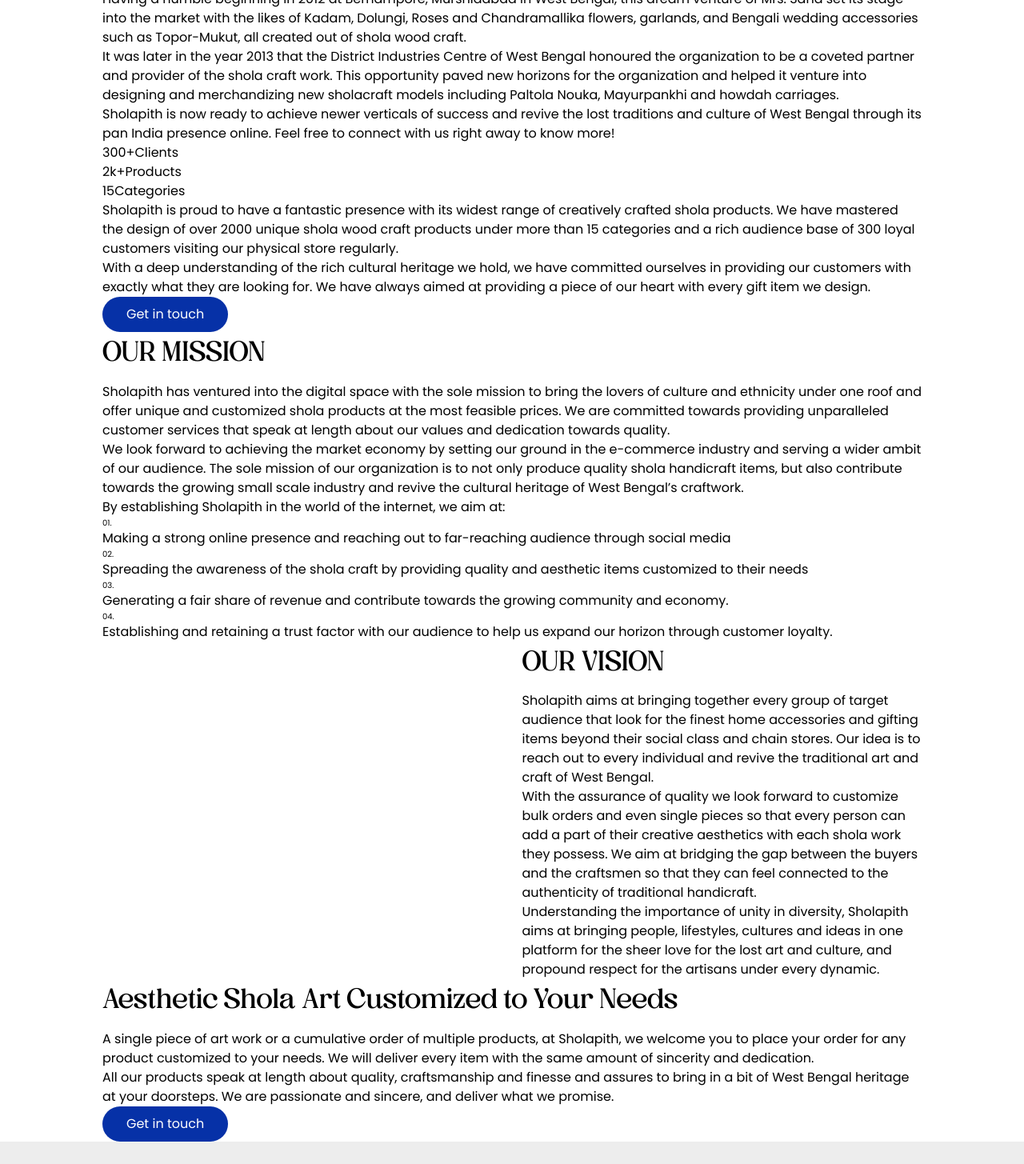
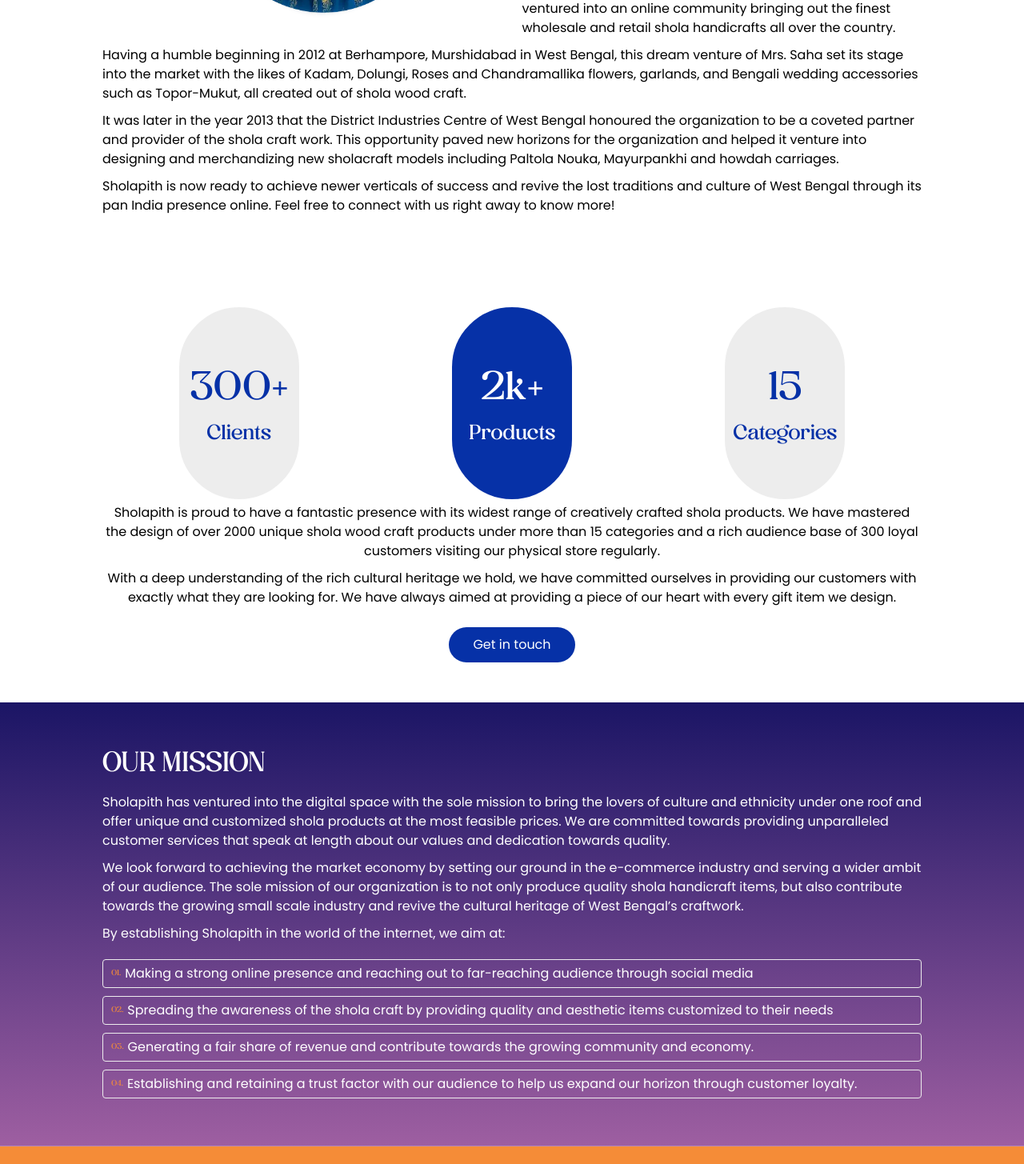
Before and after one commit to Nandita-Saha/sholapith-next, a Next.js app: page /about in a window 1280 px wide. Shown: the part 500-1955 px from the top of the page at 80% size. Built offline with nearby package versions, Linux system fonts and the light colour scheme.

Commit message:
styled about page

```diff
--- /dev/null
+++ b/src/components/ProductSlider/ProductSlider.tsx
@@ -0,0 +1,92 @@
+import React, { useRef, useState } from 'react';
+import Image from 'next/image';
+import Link from 'next/link';
+import { Swiper, SwiperSlide } from 'swiper/react';
+
+import 'swiper/css';
+import 'swiper/css/navigation';
+
+import { Autoplay, Navigation } from 'swiper/modules';
+// import { sliders } from "@/configs/slider-config"
+
+export default function ProductSlider() {
+  return (
+    <div className=''>
+      <Swiper
+        slidesPerView={1}
+        spaceBetween={0}
+        navigation={true}
+        // navigation={{
+        //   prevEl: '.swiper-button-prev',
+        //   nextEl: '.swiper-button-next',
+        // }}
+        loop={true}
+        autoplay={{
+          delay: 2000,
+          disableOnInteraction: false,
+        }}
+        breakpoints={{
+          640: {
+            slidesPerView: 1,
+            spaceBetween: 10,
+          },
+          768: {
+            slidesPerView: 2,
+            spaceBetween: 10,
+          },
+          1024: {
+            slidesPerView: 3,
+            spaceBetween: 0,
+          },
+        }}
+        modules={[Navigation]}
+        className="mySwiper"
+      >
+          <SwiperSlide>
+            <div className="">
+                <Image width="300" height="200" className="" src="/assets/images/home/slider-01.png" alt="" />
+            </div>
+          </SwiperSlide>
+          <SwiperSlide>
+            <div className="">
+                <Image width="300" height="200" className="" src="/assets/images/home/slider-02.png" alt="" />
+            </div>
+          </SwiperSlide>
+          <SwiperSlide>
+            <div className="">
+                <Image width="300" height="200" className="" src="/assets/images/home/slider-03.png" alt="" />
+            </div>
+          </SwiperSlide>
+
+          {/* {sliders.map((slider) => (
+          <SwiperSlide key={slider.id}>
+            <div className=''>
+            <div className="featureBox relative">
+              <Image
+                className="inline-block z-10 h-full w-full"
+                height="500"
+                width="300"
+                src={slider.src}
+                alt={slider.alt}
+                priority={true}
+              />
+            <Link
+              href={slider?.link} target='_blank'
+              className={`hover-box w-full h-full absolute z-50 top-0 left-0 flex items-center justify-center bg-[#000000b5] `}
+            >
+              <p className="proj-name text-center text-white text-2xl w-3/4 mx-auto ">
+                {slider?.name}
+              </p>
+            </Link>
+            </div>
+
+            </div>
+          </SwiperSlide>
+        ))} */}
+
+
+
+      </Swiper>
+    </div>
+  );
+}
--- a/src/pages/about.tsx
+++ b/src/pages/about.tsx
@@ -1,100 +1,101 @@
 // pages/index.tsx
 import React from 'react';
 import Link from 'next/link';
+import Image from 'next/image';
 import styles from '../styles/about.module.css'
 
 export default function About() {
   return (
     <>
-      <section className="abtusSec1">
+      <section className={styles.abtusSec1}>
         <div className="baseContainer">
           <div className='grid grid-cols-1 md:grid-cols-2 gap-10'>
             <div className='md:col-span-1'>
-
+              <Image width="550" height="700" className='mx-auto w-2/3' src="/assets/images/webp/about-sec1-img1.webp" alt="Smt. Nupur Saha" />
             </div>
             <div className='md:col-span-1'>
               <h2 className="blackBlueText">Enliven Your Ethnic Roots with <span>Wholesome</span> Craftsmanship</h2>
-              <p>
+              <p className="mb-4">
                 Headed by the impressive experience of Smt. Nupur Saha and her foundation Nupur Silpalay, Sholapith found its online establishment as its official online website. Sholapith defines the profound love and passion of Mrs. Saha for the Shola handicrafts, and describes her 25 years of rich experience aesthetically.
               </p>
-              <p>
+              <p className="mb-4">
                 The original establishment “Nupur Silpalay” got its physical store and workshop registered under the Government liaison of an SSI Unit (Small Scale Industries Unit) under the business category "Arts & Crafts". It is Mrs. Saha’s immense dedication as a proclaimed shola craft artisan, that the organization has ventured into an online community bringing out the finest wholesale and retail shola handicrafts all over the country.
               </p>
 
             </div>
           </div>
-          <p>
+          <p className="mb-4">
             Having a humble beginning in 2012 at Berhampore, Murshidabad in West Bengal, this dream venture of Mrs. Saha set its stage into the market with the likes of Kadam, Dolungi, Roses and Chandramallika flowers, garlands, and Bengali wedding accessories such as Topor-Mukut, all created out of shola wood craft.
           </p>
-          <p>
+          <p className="mb-4">
             It was later in the year 2013 that the District Industries Centre of West Bengal honoured the organization to be a coveted partner and provider of the shola craft work. This opportunity paved new horizons for the organization and helped it venture into designing and merchandizing new sholacraft models including Paltola Nouka, Mayurpankhi and howdah carriages.
           </p>
-          <p>
+          <p className="mb-4">
             Sholapith is now ready to achieve newer verticals of success and revive the lost traditions and culture of West Bengal through its pan India presence online. Feel free to connect with us right away to know more!
           </p>
         </div>
       </section>
-      <section className="abtusSec2">
-        <div className="baseContainer">
+      <section className={styles.abtusSec2}>
+        <div className="baseContainer text-center">
           <ul className={styles.productCountList}>
             <li>
-              <div className="productCount">
+              <div className={styles.productCount}>
                 <p> <span>300+</span>Clients</p>
               </div>
             </li>
             <li>
-              <div className="productCount">
+              <div className={styles.productCount}>
                 <p> <span>2k+</span>Products</p>
               </div>
             </li>
             <li>
-              <div className="productCount">
+              <div className={styles.productCount}>
                 <p> <span>15</span>Categories</p>
               </div>
             </li>
           </ul>
-          <p>
+          <p className="mb-4">
             Sholapith is proud to have a fantastic presence with its widest range of creatively crafted shola products. We have mastered the design of over 2000 unique shola wood craft products under more than 15 categories and a rich audience base of 300 loyal customers visiting our physical store regularly.
           </p>
-          <p>
+          <p className="mb-10">
             With a deep understanding of the rich cultural heritage we hold, we have committed ourselves in providing our customers with exactly what they are looking for. We have always aimed at providing a piece of our heart with every gift item we design.
           </p>
           <Link href="" className='blueBtn'>Get in touch</Link>
         </div>
       </section>
 
-      <section className='abtusSec3'>
+      <section className={styles.abtusSec3}>
         <div className='baseContainer'>
           <h2>OUR MISSION</h2>
-          <p>
+          <p className="mb-4">
             Sholapith has ventured into the digital space with the sole mission to bring the lovers of culture and ethnicity under one roof and offer unique and customized shola products at the most feasible prices. We are committed towards providing unparalleled customer services that speak at length about our values and dedication towards quality.
           </p>
-          <p>
+          <p className="mb-4">
             We look forward to achieving the market economy by setting our ground in the e-commerce industry and serving a wider ambit of our audience. The sole mission of our organization is to not only produce quality shola handicraft items, but also contribute towards the growing small scale industry and revive the cultural heritage of West Bengal’s craftwork.
           </p>
-          <p>
+          <p className="mb-4">
             By establishing Sholapith in the world of the internet, we aim at:
           </p>
-          <ul className="abtusSec3-list">
+          <ul className={styles.abtusSec3List}>
             <li>
-              <span className="list-no">01.</span>
+              <span className={styles.listNo}>01.</span>
               <p>Making a strong online presence and reaching out to far-reaching audience through social
                 media</p>
             </li>
             <li>
-              <span className="list-no">02.</span>
+              <span className={styles.listNo}>02.</span>
               <p>Spreading the awareness of the shola craft by providing quality and aesthetic items
                 customized to their needs
               </p>
             </li>
             <li>
-              <span className="list-no">03.</span>
+              <span className={styles.listNo}>03.</span>
               <p> Generating a fair share of revenue and contribute towards the growing community and
                 economy.
               </p>
             </li>
             <li>
-              <span className="list-no">04.</span>
+              <span className={styles.listNo}>04.</span>
               <p> Establishing and retaining a trust factor with our audience to help us expand our
                 horizon through customer loyalty.
               </p>
@@ -103,21 +104,21 @@
         </div>
       </section>
 
-      <section className="abtusSec4">
+      <section className={styles.abtusSec4}>
         <div className="baseContainer">
           <div className='grid grid-cols-1 md:grid-cols-2 gap-10'>
             <div className='md:col-span-1'>
-
+                <Image className="w-2/3 mx-auto" src="/assets/images/webp/about-img2.webp" alt="" width="550" height="700" />
             </div>
             <div className='md:col-span-1'>
               <h2>OUR VISION</h2>
-              <p>
+              <p className="mb-4">
                 Sholapith aims at bringing together every group of target audience that look for the finest home accessories and gifting items beyond their social class and chain stores. Our idea is to reach out to every individual and revive the traditional art and craft of West Bengal.
               </p>
-              <p>
+              <p className="mb-4">
                 With the assurance of quality we look forward to customize bulk orders and even single pieces so that every person can add a part of their creative aesthetics with each shola work they possess. We aim at bridging the gap between the buyers and the craftsmen so that they can feel connected to the authenticity of traditional handicraft.
               </p>
-              <p>
+              <p className="mb-4">
                 Understanding the importance of unity in diversity, Sholapith aims at bringing people, lifestyles, cultures and ideas in one platform for the sheer love for the lost art and culture, and propound respect for the artisans under every dynamic.
               </p>
             </div>
@@ -125,13 +126,13 @@
         </div>
       </section>
 
-      <section className="abtusSec5">
-        <div className="baseContainer">
-          <h2>Aesthetic Shola Art Customized to Your Needs</h2>
-          <p>
+      <section className={styles.abtusSec5}>
+        <div className="baseContainer text-center">
+          <h2 className="blackBlueText">Aesthetic <span>Shola Art</span> Customized to Your Needs</h2>
+          <p className="mb-4">
             A single piece of art work or a cumulative order of multiple products, at Sholapith, we welcome you to place your order for any product customized to your needs. We will deliver every item with the same amount of sincerity and dedication.
           </p>
-          <p>
+          <p className="mb-10">
             All our products speak at length about quality, craftsmanship and finesse and assures to bring in a bit of West Bengal heritage at your doorsteps. We are passionate and sincere, and deliver what we promise.
           </p>
           <Link className="blueBtn" href="">Get in touch</Link>
--- a/src/pages/index.tsx
+++ b/src/pages/index.tsx
@@ -31,7 +31,7 @@
               <p className='mb-3'>
                 Welcome to the illustrious world of Sholapith, where tradition and culture of the shola craft take an all-new dimension under the able guidance of Mrs. Nupur Saha and her visionary project of Nupur Silpalay.
               </p>
-              <p className='mb-4'>
+              <p className='mb-10'>
                 Mesmerize your aesthetic senses with a wide variety of world-class shola handicraft and shola wood craft at the most sought-after shola handicraft store online. Discover the best shola craft of West Bengal right here, right away!
               </p>
               <Link href="" className='blueBtn'>Contact Us..</Link>
@@ -86,7 +86,7 @@
           <h2 className="blackBlueText">Get <span>Beautifully Customized</span> Shola Craft Work <br />
             at Your <span>Doorsteps</span> Today!</h2>
           <p className='mb-3'>At Sholapith, we promise to deliver every piece of craft and décor with equal dedication and sincerity. We are committed to customize your favourite piece of craft order; despite the numbers you order from our handicraft store online. We have tied up with the best courier partners to safely and swiftly deliver your favourite products.</p>
-          <p className='mb-4'>
+          <p className='mb-10'>
             No matter what you choose, or the quantity of the products, a single one or multiple items in one go, we will customize each of your shola handicraft with same zeal and quality at our workshop in Berhampore, West Bengal. With sheer love and passion towards our work, we assure to deliver nothing but the best-in-class shola work right at your doorsteps anywhere in India!
           </p>
           <Link className="blueBtn" href="">Get in touch</Link>
--- a/src/styles/about.module.css
+++ b/src/styles/about.module.css
@@ -1,11 +1,20 @@
+/* common styles  */
+.abtusSec1,
+.abtusSec2,
+.abtusSec3,
+.abtusSec4,
+.abtusSec5 {
+    padding: 5rem 0;
+}
+
 /* about us section  */
 .productCount {
     background-color: #0631a7;
     padding: 4rem 1.6rem;
     border: 5px solid #fff;
     border-radius: 6.5rem;
-    height: 14rem;
-    width: 8rem;
+    /* height: 14rem; */
+    /* width: 8rem; */
     display: flex;
     align-items: center;
     justify-content: center;
@@ -37,9 +46,9 @@
 }
 
 .abtusSec2 .productCountList li>.productCount {
-    height: 20rem;
-    width: 13rem;
-    border-radius: 100px;
+    height: 25rem;
+    width: 16rem;
+    border-radius: 10rem;
     text-align: center;
     transition: 0.3s ease-in;
 }
@@ -55,3 +64,73 @@
 .abtusSec2 .productCountList li:not(:nth-of-type(2)) .productCount>p {
     color: #0631a7;
 }
+
+.abtusSec3 {
+    position: relative;
+    z-index: 2;
+    /* padding: 7% 0; */
+    color: #fff;
+    background: linear-gradient(180deg, rgb(27, 21, 101), rgba(103, 4, 108, 0.6392156863));
+    /* background-image: linear-gradient(180deg, rgb(25, 19, 90), rgba(103, 4, 108, 0.6392156863)), url(../images/webp/about-bg.webp); */
+    background-size: 100% 100%;
+    background-repeat: no-repeat;
+    background-position: center;
+    position: relative;
+    z-index: 2;
+}
+
+.abtusSec3::before {
+    position: absolute;
+    /* content: ""; */
+    top: -8%;
+    left: 0;
+    z-index: -1;
+    height: 415.022px;
+    width: 100%;
+    /* background: url("../images/about-us/white-curve.svg") no-repeat center; */
+    background-size: cover;
+    background-position: top;
+}
+
+.abtusSec3::after {
+    position: absolute;
+    /* content: ""; */
+    bottom: -10%;
+    left: 0;
+    z-index: -1;
+    height: 415.022px;
+    width: 100%;
+    /* background: url("../images/about-us/about-curve02.svg") no-repeat center; */
+    background-size: cover;
+    background-position: top;
+}
+
+.abtusSec3 .abtusSec3List {
+    padding-left: 0;
+    margin-top: 2rem;
+}
+
+.abtusSec3 .abtusSec3List li {
+    padding: 0.5rem;
+    list-style: none;
+    border: 0.2px solid #ededed;
+    margin-bottom: 1rem;
+    border-radius: 4px;
+    display: flex;
+    align-items: center;
+}
+
+.abtusSec3 .abtusSec3List li>.listNo {
+    color: #f58c37;
+    font-family: Vinteage Glamour;
+    padding: 0rem 0.5rem;
+}
+
+.abtusSec4 {
+    background-color: #f58c37;
+    /* padding-top: 3%; */
+    /* padding-bottom: 7%; */
+    color: #fff;
+    position: relative;
+    z-index: 2;
+  }
--- a/src/styles/home.module.css
+++ b/src/styles/home.module.css
@@ -7,7 +7,7 @@
 .video,
 .testimonials,
 .customized {
-    padding: 3rem 0;
+    padding: 5rem 0;
 }
 
 /* banner section */
```
Also changed, not shown: src/components/ProductSlider/productSlider.module.css (added).
